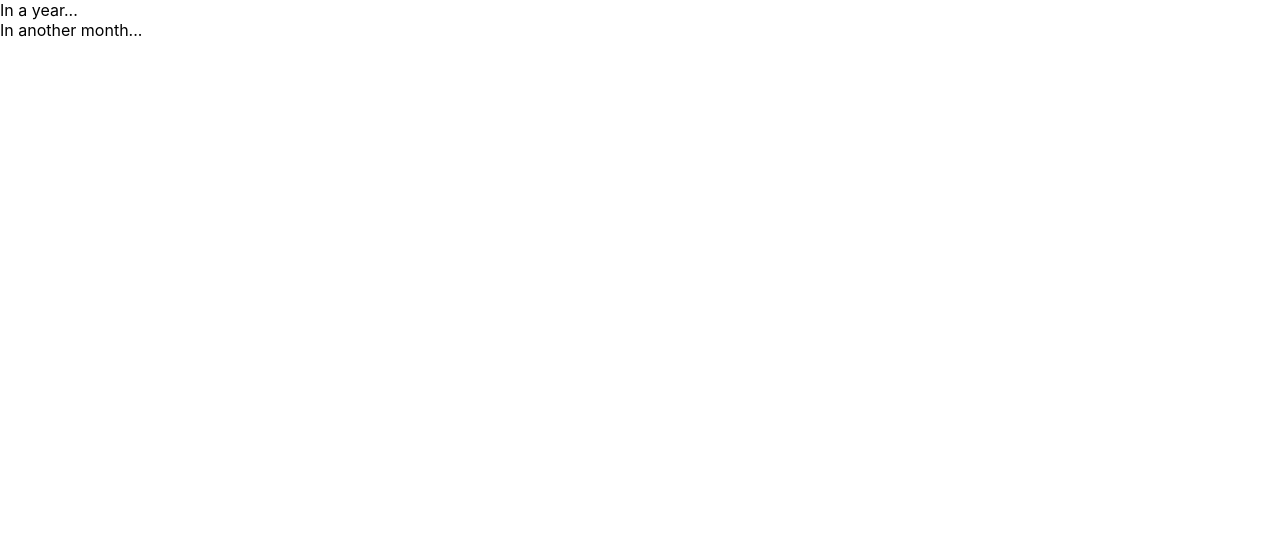
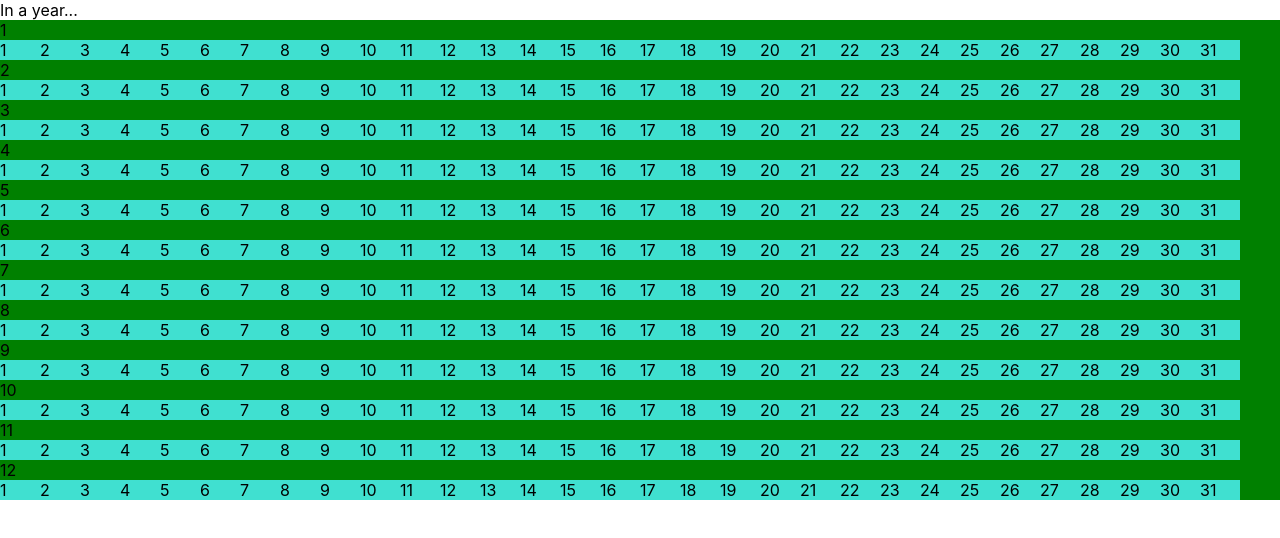
Before and after one commit to avarlamova/mood-tracker, a React (Create React App) app: page / in a window 1280 px wide. Shown: the top 538 px of the page. Built offline with nearby package versions, Linux system fonts and the light colour scheme.

Commit message:
display year grid

```diff
--- a/package.json
+++ b/package.json
@@ -6,6 +6,7 @@
     "@testing-library/jest-dom": "^5.11.4",
     "@testing-library/react": "^11.1.0",
     "@testing-library/user-event": "^12.1.10",
+    "moment": "^2.29.1",
     "react": "^17.0.2",
     "react-dom": "^17.0.2",
     "react-scripts": "4.0.3",
--- a/src/components/day.css
+++ b/src/components/day.css
@@ -0,0 +1,10 @@
+.month-container {
+  display: grid;
+  grid-template-columns: repeat(32, 1fr);
+  grid-auto-flow: row;
+}
+
+.month-item {
+  display: grid;
+  background-color: turquoise;
+}
--- a/src/components/day.js
+++ b/src/components/day.js
@@ -1,35 +1,34 @@
 import React, { Component } from "react";
+import moment from "moment";
+
+import "./day.css";
 
 export default class Day extends Component {
   state = {
-    counter: 1,
-    days: [],
+    daysCount: moment("2022-" + this.props.month, "YYYY-MM").daysInMonth(),
+    selectedDays: [],
   };
 
-  initializeDays = () => {
-    this.setState(() => {
-      let i = 1;
-      for (i; i < 32; i++) {
-        this.state.days.push(i);
-      }
-    });
-  };
+  render() {
+    let { month } = this.props;
+    if (month < 10) month = "0" + month;
 
-  сomponentDiDMount() {
-    console.log(this.state.days);
+    const initialDays = Array(32)
+      .fill()
+      .map((x, i) => i)
+      .filter((i) => i > 0);
 
-    this.initializeDays();
-    console.log(this.state.days);
-  }
-
-  render() {
     return (
-      <div>
-        <ul>
-          {this.state.days.map((day, index) => (
-            <li key={index}>{day}</li>
-          ))}
-        </ul>
+      <div className="month-container">
+        {initialDays.map((day, index) => (
+          <div
+            id={"2022-" + month + "-" + (day > 9 ? day : "0" + day)}
+            key={index}
+            className="month-item"
+          >
+            {day}
+          </div>
+        ))}
       </div>
     );
   }
--- /dev/null
+++ b/src/components/month.css
@@ -0,0 +1,8 @@
+.year-container {
+  display: grid;
+}
+
+.year-item {
+  display: grid;
+  background-color: green;
+}
--- a/src/components/month.js
+++ b/src/components/month.js
@@ -1,12 +1,27 @@
 import React, { Component } from "react";
 import Day from "./day.js";
+import "./month.css";
 
 export default class Month extends Component {
   render() {
+    const months = Array(13)
+      .fill()
+      .map((x, i) => i)
+      .filter((i) => i > 0);
+
     return (
       <div>
-        In another month...
-        <Day />
+        <div className="year-container">
+          {months.map((month, index) => (
+            <div key={index} className="year-item">
+              {" "}
+              {month}
+              <div>
+                <Day month={month} />{" "}
+              </div>
+            </div>
+          ))}
+        </div>
       </div>
     );
   }
```
Also changed, not shown: 2 other files (tests, documents, lock files or other folders).
